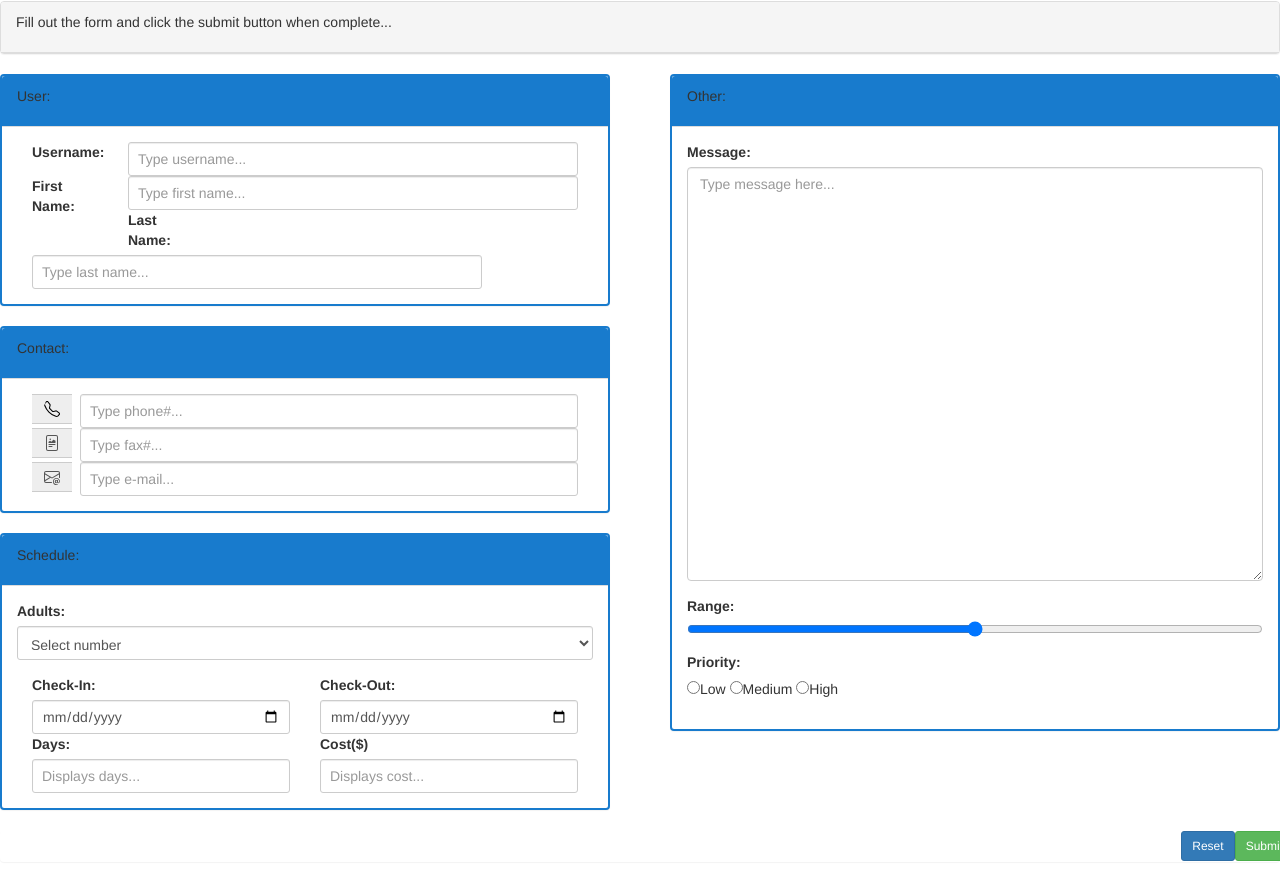
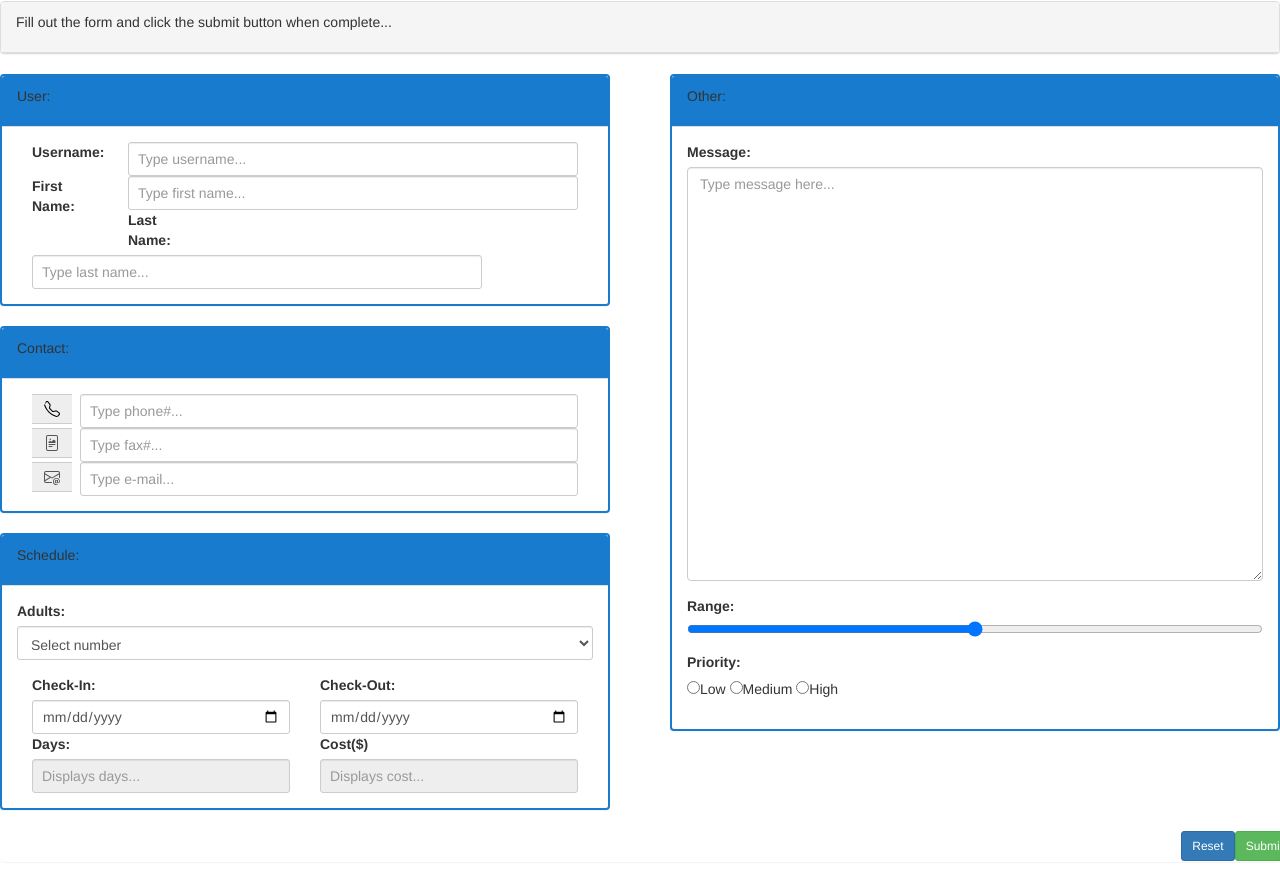
Before and after one commit to manbudda/FullstackProject1, a plain HTML site: page index.html in a window 1280 px wide. Shown: the part 62-944 px from the top of the page. Drawn offline with nearby package versions, Linux system fonts and the light colour scheme.

Commit message:
Update index.html

```diff
--- a/index.html
+++ b/index.html
@@ -152,11 +152,11 @@
               </div>
               <div class="form-group row-sm-2">
                 <div class="col-sm-6">
-                  <input type="number" class="form-control well-sm userInput" id="days" onInput="var cost = calculate_cost(); setCost(cost);" placeholder="Displays days...">
+                  <input type="text" class="form-control well-sm userInput" id="days" onInput="var cost = calculate_cost(); setCost(cost);" placeholder="Displays days..." readonly>
                 </div>
               </div>
               <div class="col-sm-6">
-                <input type="number" class="form-control well-sm userInput" id="cost" placeholder="Displays cost...">
+                <input type="text" class="form-control well-sm userInput" id="cost" placeholder="Displays cost..." readonly>
               </div>
             </div>
           </div>
```
